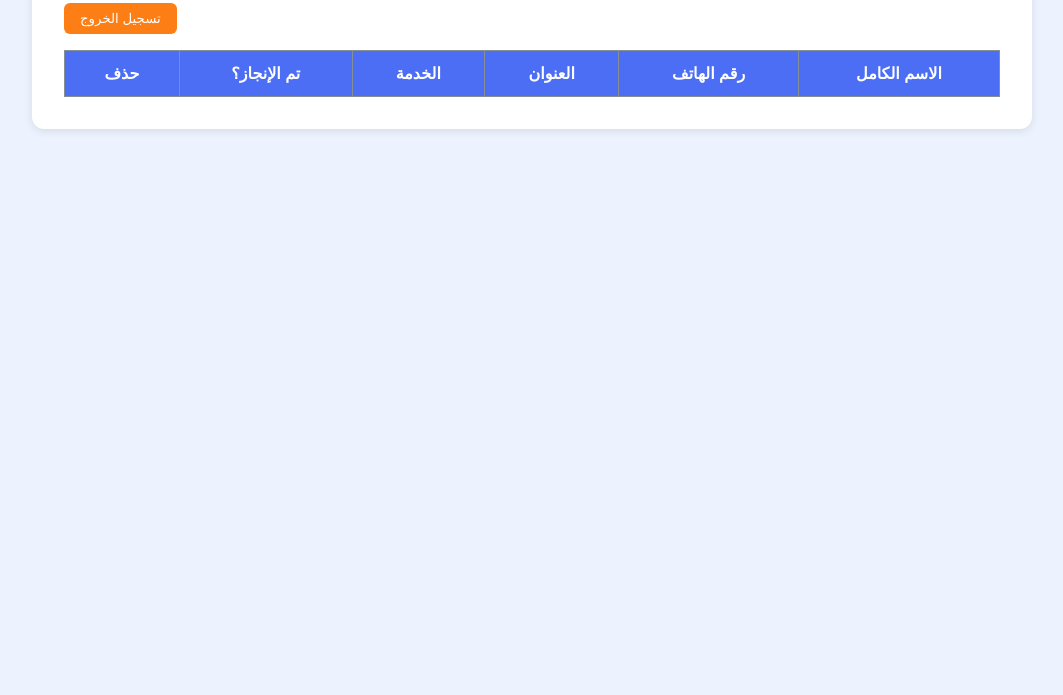
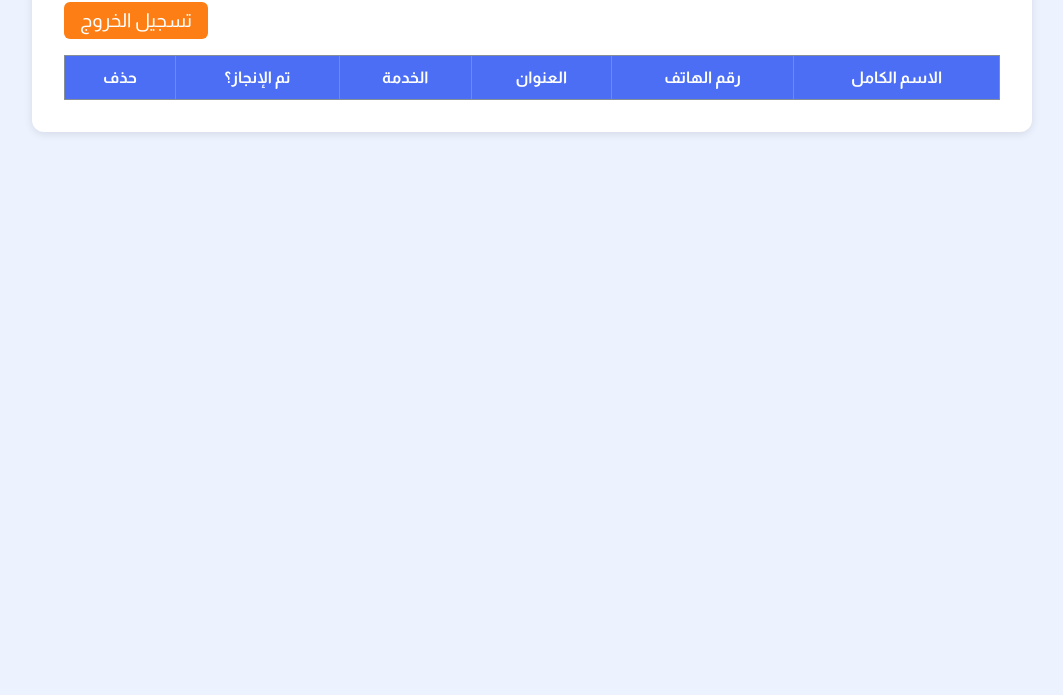
Before and after one commit to Mohamed-Amine-Nafia/saybliya, a plain HTML site: page dashboard.html in a window 1280 px wide. Shown: the part 105-800 px from the top of the page, without its empty margins (108-1171 px from the left). Drawn offline with Linux system fonts and the light colour scheme.

Commit message:
Update admin.html and dashboard.html: font, button style, and layout fixes

```diff
--- a/admin.css
+++ b/admin.css
@@ -1,55 +1,5 @@
-.form-section {
-  width: 100%;
-  min-height: calc(100vh - 56px);
-  display: flex;
-  justify-content: center;
-  align-items: center;
-  direction: rtl;
-  background-color: var(--primary-tint);
+* {
+  margin: 0;
+  padding: 0;
+  font-family: "Almarai", sans-serif;
 }
-
-.form-container {
-  background-color: white;
-  padding: 2rem;
-  border-radius: 12px;
-  box-shadow: 0 2px 8px rgba(0, 0, 0, 0.1);
-  width: 90%;
-  max-width: 500px;
-}
-
-.form-container h2 {
-  color: var(--grey-shade);
-  margin-bottom: 1rem;
-  text-align: center;
-}
-
-.form-container label {
-  display: block;
-  margin-bottom: 0.3rem;
-  color: var(--grey-shade);
-  font-weight: 600;
-}
-
-.form-container input {
-  width: 100%;
-  padding: 0.6rem;
-  margin-bottom: 1rem;
-  border: 1px solid var(--grey-color);
-  font-size: 1rem;
-  outline-color: var(--primary-shade);
-}
-
-.form-container button {
-  width: 100%;
-  padding: 0.8rem;
-  font-size: 1.2rem;
-  background-color: var(--primary-color);
-  color: #fff;
-  border: none;
-  cursor: pointer;
-  transition: all 0.3s ease;
-}
-
-.form-container button:hover {
-  background-color: var(--primary-shade);
-}
--- a/dashboard.css
+++ b/dashboard.css
@@ -48,6 +48,16 @@ th {
 input[type="checkbox"] {
   transform: scale(1.2);
   cursor: pointer;
+}
+
+/* Prevent logout button from taking full width */
+.logout-btn,
+button[onclick="logout()"] {
+  display: inline-block;
+  width: auto;
+  min-width: unset;
+  max-width: 200px;
+  margin: 0;
 }
 
 @media (max-width: 700px) {
--- a/dashboard.html
+++ b/dashboard.html
@@ -7,6 +7,11 @@
       rel="shortcut icon"
       href="images/appliance-repair.png"
       type="image/x-icon"
+    />
+    <!-- Add Almarai font link -->
+    <link
+      href="https://fonts.googleapis.com/css2?family=Almarai:wght@400;700;800&display=swap"
+      rel="stylesheet"
     />
     <link rel="stylesheet" href="style.css" />
     <link rel="stylesheet" href="dashboard.css" />
@@ -27,6 +32,11 @@
               color: white;
               border-radius: 6px;
               cursor: pointer;
+              display: inline-block;
+              width: auto;
+              min-width: unset;
+              max-width: 200px;
+              margin: 0;
             "
           >
             تسجيل الخروج
--- a/style.css
+++ b/style.css
@@ -278,6 +278,61 @@ img {
   height: auto;
   display: block;
 }
+.form-section {
+  width: 100%;
+  min-height: calc(100vh - 56px);
+  display: flex;
+  justify-content: center;
+  align-items: center;
+  direction: rtl;
+  background-color: var(--primary-tint);
+}
+
+.form-container {
+  background-color: white;
+  padding: 2rem;
+  border-radius: 12px;
+  box-shadow: 0 2px 8px rgba(0, 0, 0, 0.1);
+  width: 90%;
+  max-width: 500px;
+}
+
+.form-container h2 {
+  color: var(--grey-shade);
+  margin-bottom: 1rem;
+  text-align: center;
+}
+
+.form-container label {
+  display: block;
+  margin-bottom: 0.3rem;
+  color: var(--grey-shade);
+  font-weight: 600;
+}
+
+.form-container input {
+  width: 100%;
+  padding: 0.6rem;
+  margin-bottom: 1rem;
+  border: 1px solid var(--grey-color);
+  font-size: 1rem;
+  outline-color: var(--primary-shade);
+}
+
+.form-container button {
+  width: 100%;
+  padding: 0.8rem;
+  font-size: 1.2rem;
+  background-color: var(--primary-color);
+  color: #fff;
+  border: none;
+  cursor: pointer;
+  transition: all 0.3s ease;
+}
+
+.form-container button:hover {
+  background-color: var(--primary-shade);
+}
 
 @media (max-width: 540px) {
   body {
```
Also changed, not shown: admin.html (+6 -3 lines).
